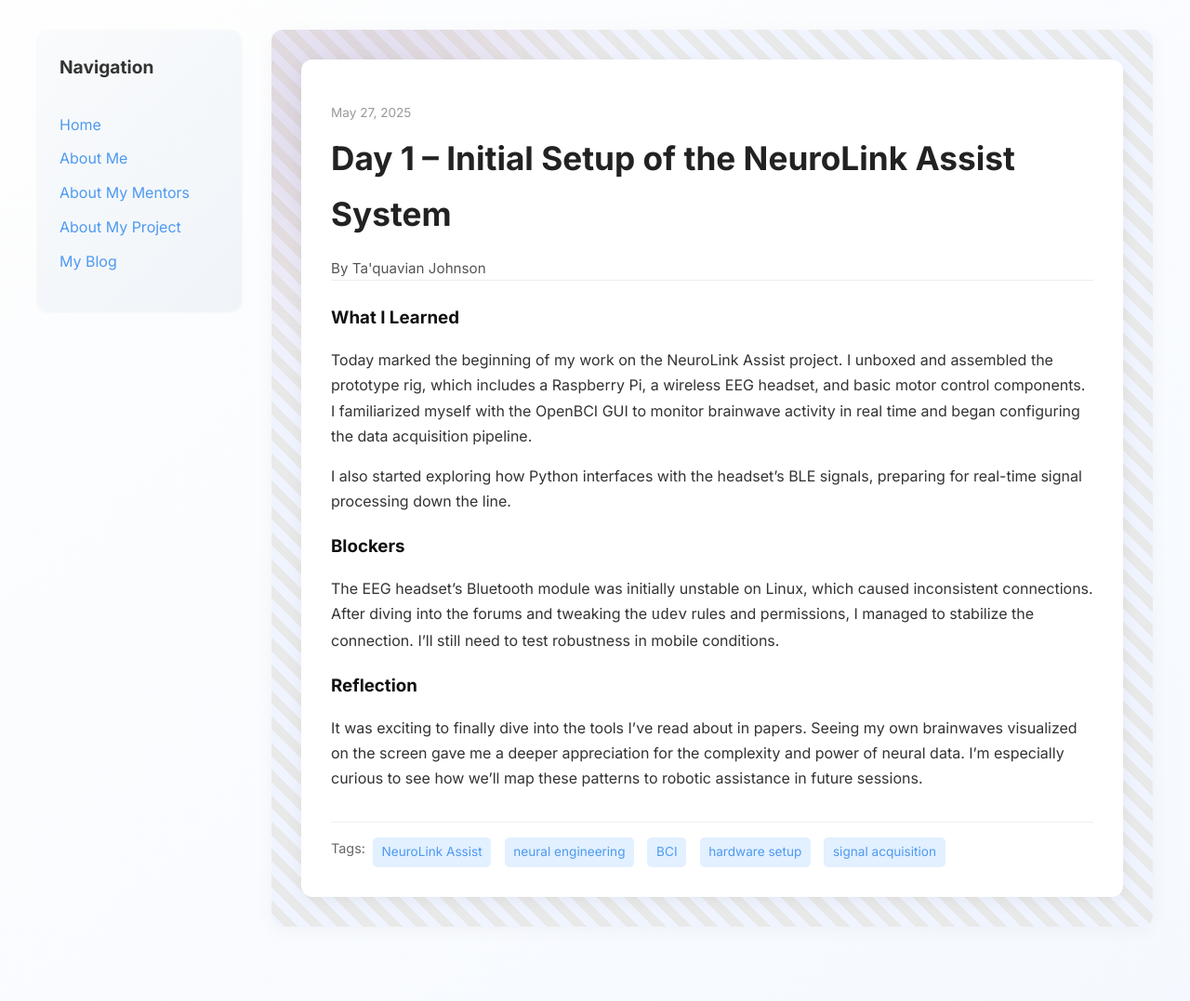
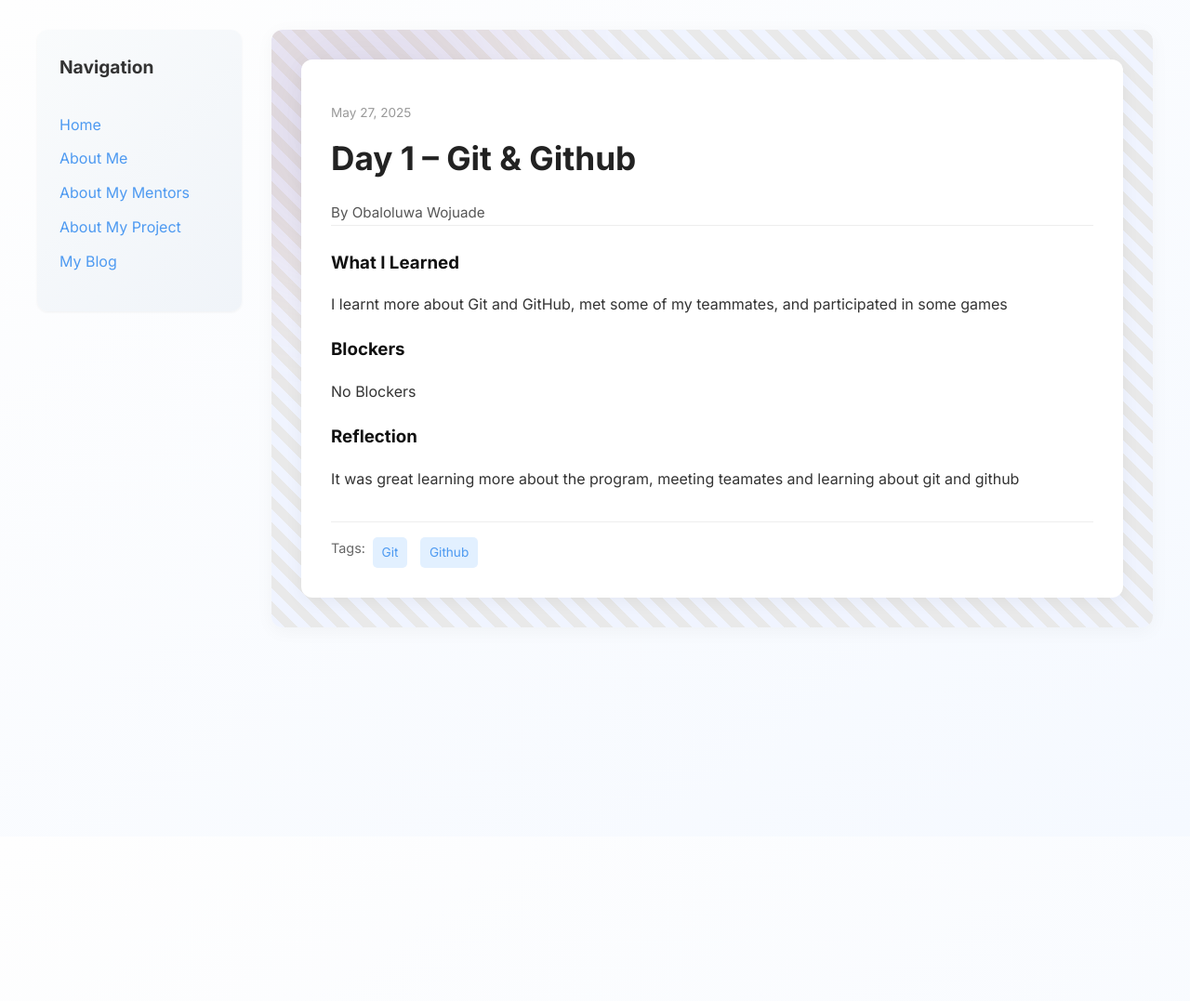
Before and after one commit to obwoj1/obwoj1.github.io, a Jekyll site: the page built from _posts/2025-05-27-day-1.md, in a window 1280 px wide. Shown: the whole page at 93% size. Built offline with Jekyll 4.4.1, drawn with Linux system fonts in a browser that asks for light colours; after the commit the page ends 900 px from its top, so only the background shows below that.

Commit message:
Update 2025-05-27-day-1.md

```diff
--- a/_posts/2025-05-27-day-1.md
+++ b/_posts/2025-05-27-day-1.md
@@ -1,19 +1,19 @@
 ---
 layout: post
-title: "Day 1 – Initial Setup of the NeuroLink Assist System"
+title: "Day 1 – Git & Github "
 date: 2025-05-27
-author: Ta'quavian Johnson
+author: Obaloluwa Wojuade
 permalink: /day1.html
-tags: ["NeuroLink Assist", "neural engineering", "BCI", "hardware setup", "signal acquisition"]
+tags: ["Git", "Github"]
 
 what_i_learned: |
-  Today marked the beginning of my work on the NeuroLink Assist project. I unboxed and assembled the prototype rig, which includes a Raspberry Pi, a wireless EEG headset, and basic motor control components. I familiarized myself with the OpenBCI GUI to monitor brainwave activity in real time and began configuring the data acquisition pipeline.
+  I learnt more about Git and GitHub, met some of my teammates, and participated in some games
 
-  I also started exploring how Python interfaces with the headset's BLE signals, preparing for real-time signal processing down the line.
+
 
 blockers: |
-  The EEG headset’s Bluetooth module was initially unstable on Linux, which caused inconsistent connections. After diving into the forums and tweaking the `udev` rules and permissions, I managed to stabilize the connection. I’ll still need to test robustness in mobile conditions.
+  No Blockers
 
 reflection: |
-  It was exciting to finally dive into the tools I’ve read about in papers. Seeing my own brainwaves visualized on the screen gave me a deeper appreciation for the complexity and power of neural data. I’m especially curious to see how we’ll map these patterns to robotic assistance in future sessions.
+  It was great learning more about the program, meeting teamates and learning about git and github
 ---
```
